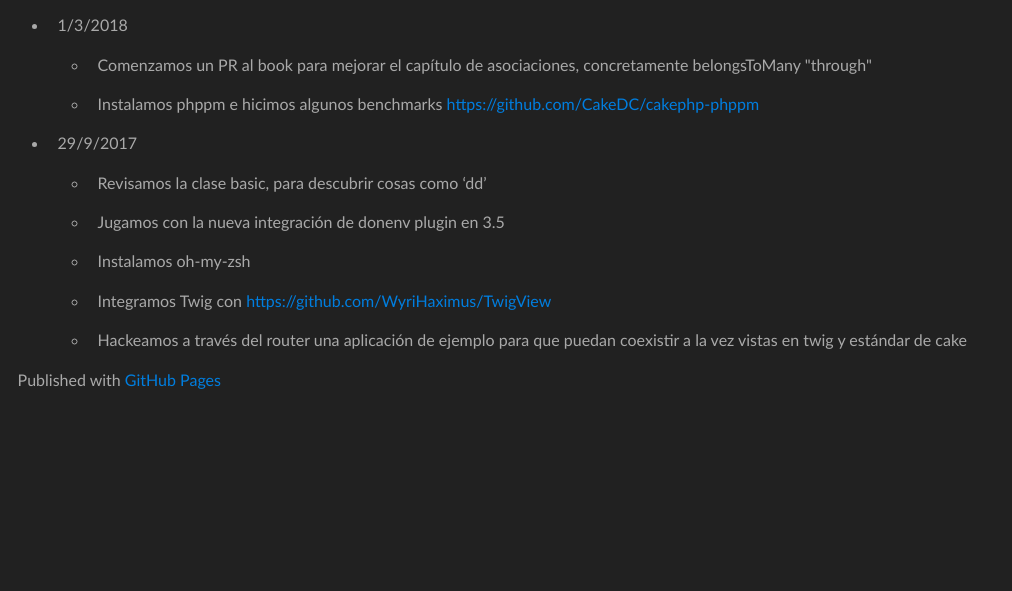
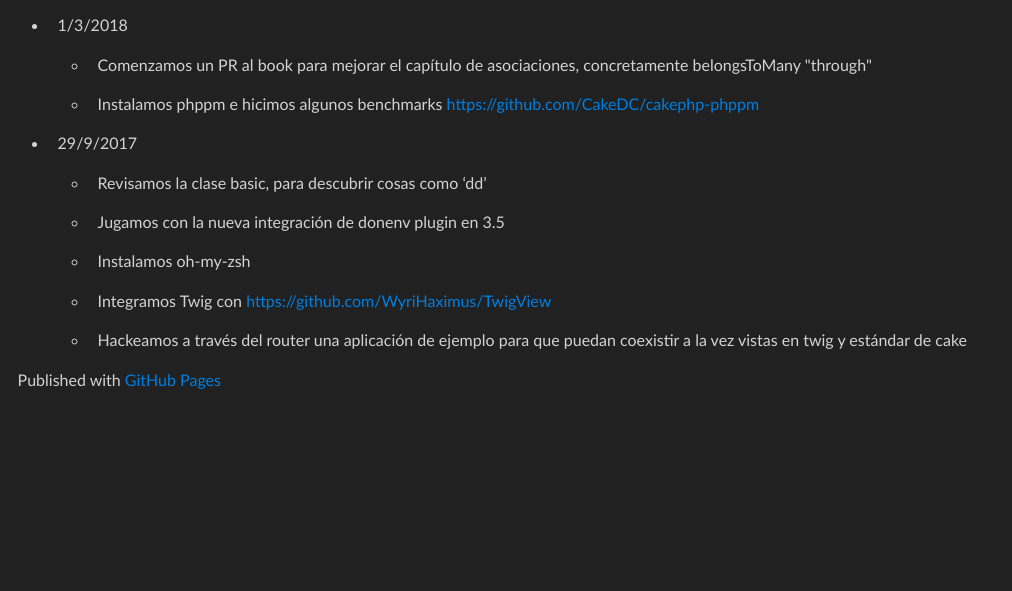
Before and after one commit to cakemojo/cakemojo.github.io, a plain HTML site: page index.html in a window 1280 px wide. Shown: the part 209-800 px from the top of the page, without its empty margins (0-1012 px from the left). Drawn offline with Linux system fonts and the light colour scheme.

Commit message:
Update index.html

```diff
--- a/index.html
+++ b/index.html
@@ -13,7 +13,7 @@
     <meta http-equiv="X-UA-Compatible" content="chrome=1">
     <!-- HEADER -->
     <style type="text/css">
-        body {color: darkgray;}
+        body {color: lightgray;}
         h1 {
             margin-left: 0.1in;
             margin-right: 0.1in;
```
